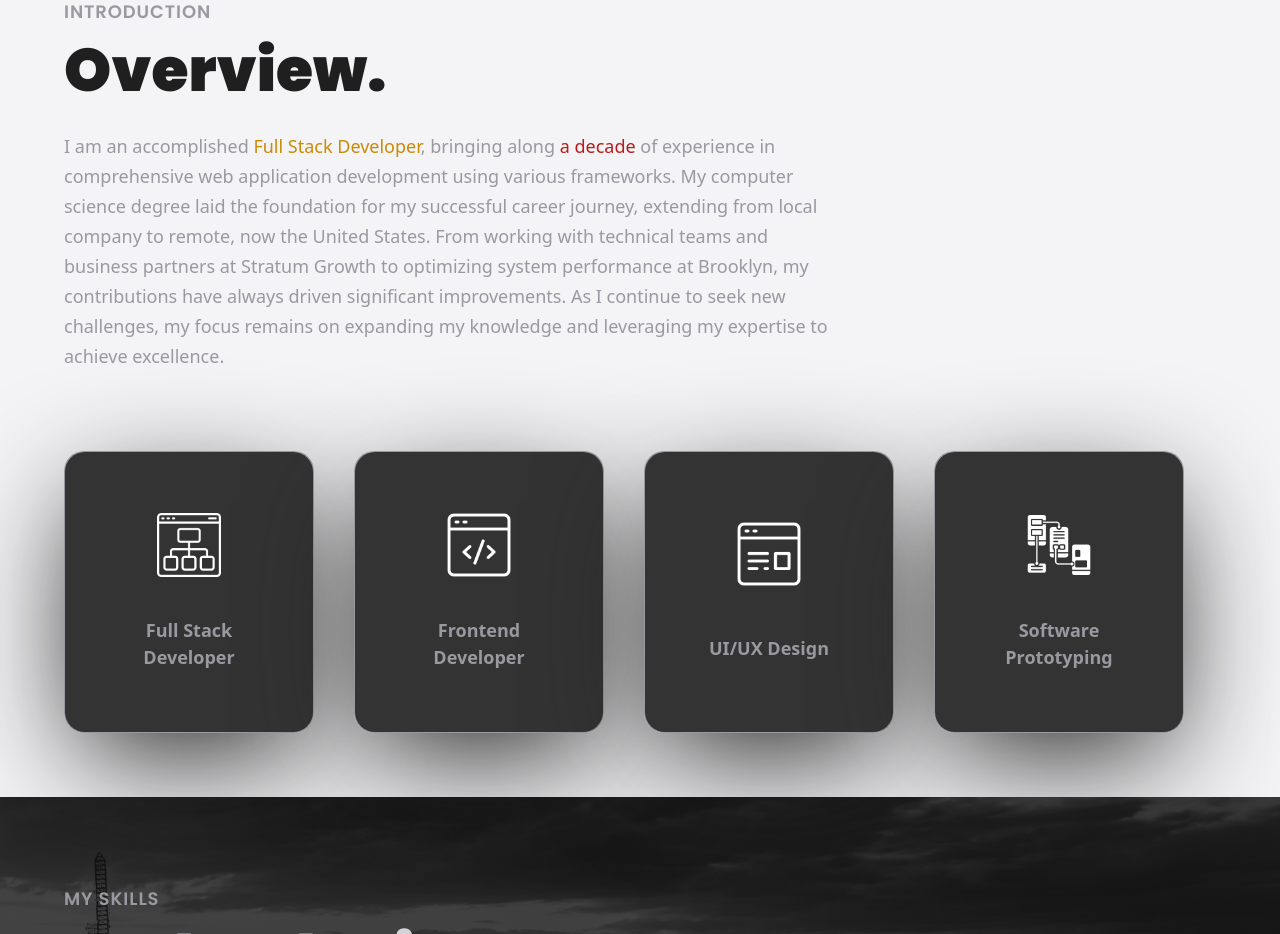
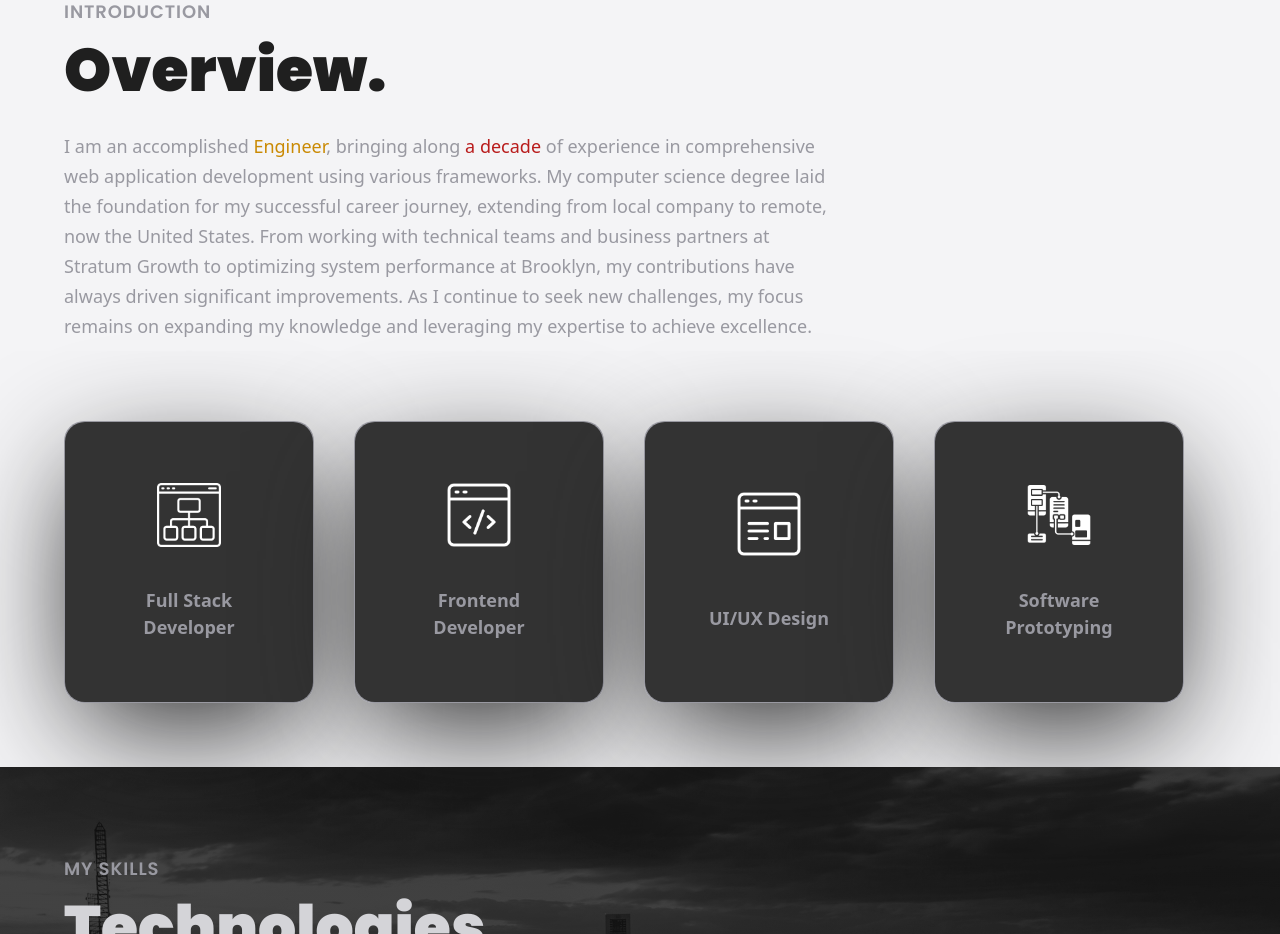
Before and after one commit to DragonKnight0522/portfolio, a React (Vite) app: page / in a window 1280 px wide. Shown: the part 920-1854 px from the top of the page. Built offline with nearby package versions, Linux system fonts and the light colour scheme.

Commit message:
Update About.jsx

```diff
--- a/src/components/About.jsx
+++ b/src/components/About.jsx
@@ -33,7 +33,7 @@ const About = () => {
       <motion.p
         variants={fadeIn('', '', 0.1, 1)}
         className="mt-4 text-taupe text-[18px] max-w-3xl leading-[30px]">
-        I am an accomplished <span className='text-yellow-600'>Full Stack Developer</span>, bringing along <span className='text-red-700'> a decade</span> of experience in comprehensive web application development using various frameworks.
+        I am an accomplished <span className='text-yellow-600'>Engineer</span>, bringing along <span className='text-red-700'> a decade</span> of experience in comprehensive web application development using various frameworks.
 
         My computer science degree laid the foundation for my successful career journey, extending from local company to remote, now the United States.
 
```
